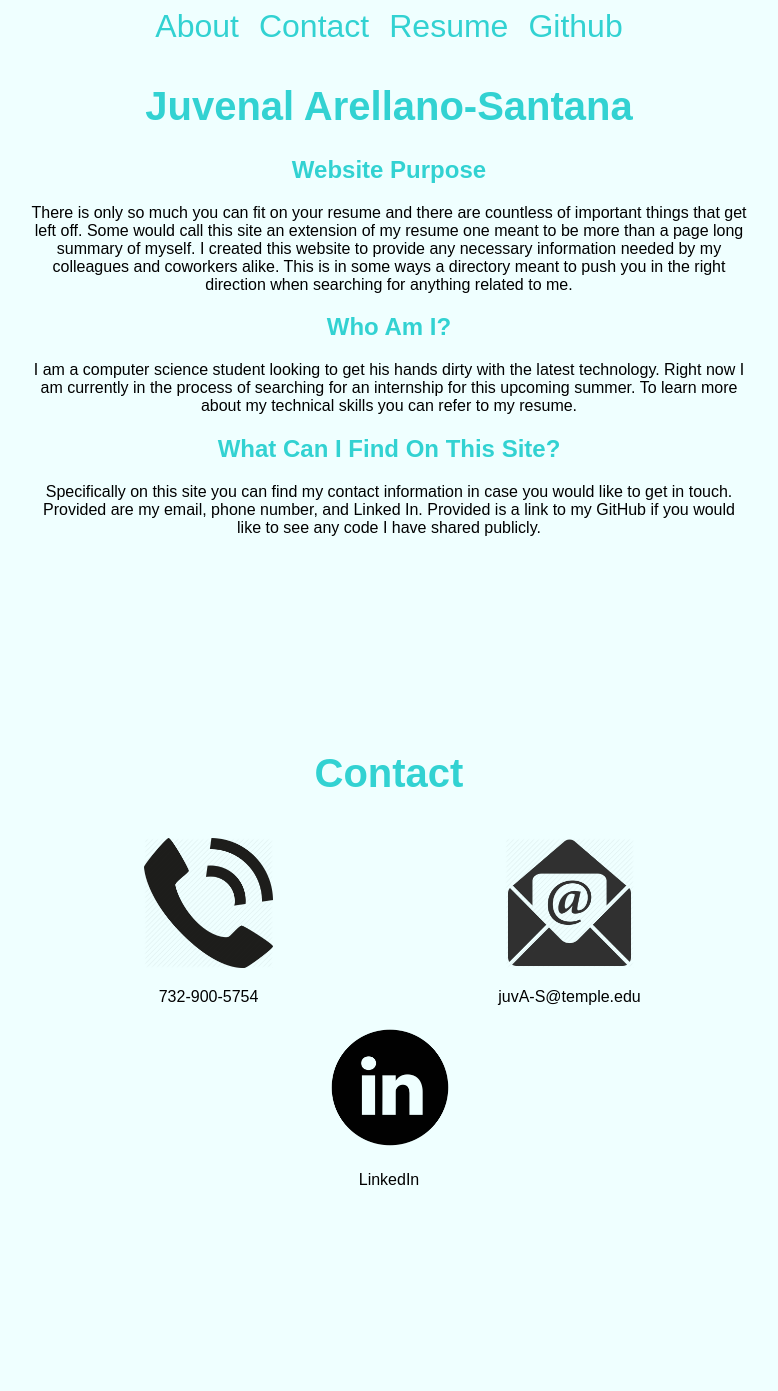
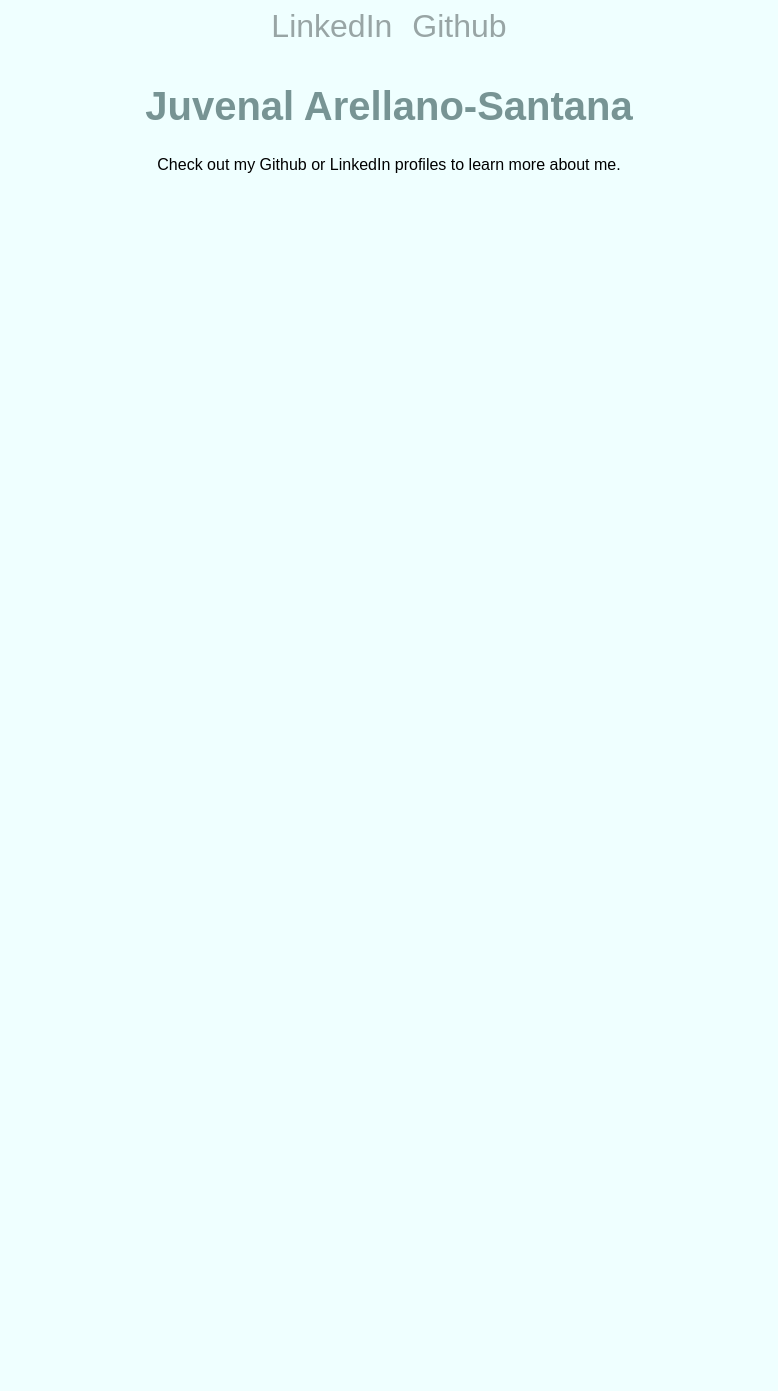
Before and after one commit to juvenalll/juvenalll.github.io, a plain HTML site: page index.html in a window 1280 px wide. Shown: the whole page, without its empty margins (251-1029 px from the left). After the commit the page ends 800 px from the top, so only its background shows below. Drawn offline with Linux system fonts and the light colour scheme.

Commit message:
simplification of website

```diff
--- a/index.html
+++ b/index.html
@@ -9,40 +9,18 @@
 <body>
 	 <div class="nav">
       <ul>
-        <li class=""><a href="#intro">About</a></li>
-        <li class=""><a href="#contact">Contact</a></li>
-        <li class=""><a href="#">Resume</a></li>
+        <li class=""><a href="https://www.linkedin.com/in/juvenalll/">LinkedIn</a></li>
 		<li class=""><a href="https://github.com/juvenalll">Github</a></li>
       </ul>
     </div>
 	<div id="intro" class="divs">
 		<h1>Juvenal Arellano-Santana</h1>
 		<div id="text">
-		<h2> Website Purpose </h2>
-		<p>  There is only so much you can fit on your resume and there are countless of important things that get left off. Some would call this site an extension of my resume one meant to be more than a page long summary of myself. I created this website to provide any necessary information needed by my colleagues and coworkers alike. This is in some ways a directory meant to push you in the right direction when searching for anything related to me.</p>
-		<h2> Who Am I? </h2>
-		<p>  I am a computer science student looking to get his hands dirty with the latest technology.  Right now I am currently in the process of searching for an internship for this upcoming summer. To learn more about my technical skills you can refer to my resume.</p>
-		<h2> What Can I Find On This Site? </h2>
-		<p>  Specifically on this site you can find my contact information in case you would like to get in touch. Provided are my email, phone number, and Linked In. Provided is a link to my GitHub if you would like to see any code I have shared publicly.</p>
+		<p>Check out my Github or LinkedIn profiles to learn more about me.</p>
 		</div>
 	</div>
 
-	<div id="contact" class="divs">
-	<h1>Contact </h1>
-	<figure id ="phone" class="figures">
-		<img src="images/phone-call-active-512.png" alt="phone icon"  id="phone">
-			<figcaption> 732-900-5754</figcaption>
-	</figure>
-		<figure id ="email" class="figures">
-			<img src="images/E-mail_open-512.png" alt="email icon"  id ="email">
-				<figcaption> juvA-S@temple.edu </figcaption>
-		</figure>
 
-	<figure id ="linked" class="figures">
-		<img src="images/linked.png" alt="LinkedIn icon"  id="linked">
-			<figcaption> <a href="https://www.linkedin.com/in/juvenalll"> LinkedIn </a></figcaption>
-	</figure>
-	</div>
 
 </body>
 </html>
--- a/stylesheet.css
+++ b/stylesheet.css
@@ -5,12 +5,12 @@ body{
 	}
 h1{
 	align: center;
-	color: #32D2D2;
+	color: rgb(119, 148, 148);
 	font-family:Arial;
 	font-size: 2.5em;
 }
 h2{
-	color:#32D2D2;
+	color:rgb(143, 161, 161);
 }
 .divs{
 	font-family: Arial;
@@ -47,11 +47,11 @@ h2{
     }
 .nav a {
       text-decoration: none;
-      color: #32D2D2;
+      color: rgb(152, 165, 165);
 	  transition: .3s background-color;
     }
 .nav a:hover {
-      background-color: #56E7E7;
+      background-color: rgb(79, 85, 85);
 	  color: white;
     }
 
```
